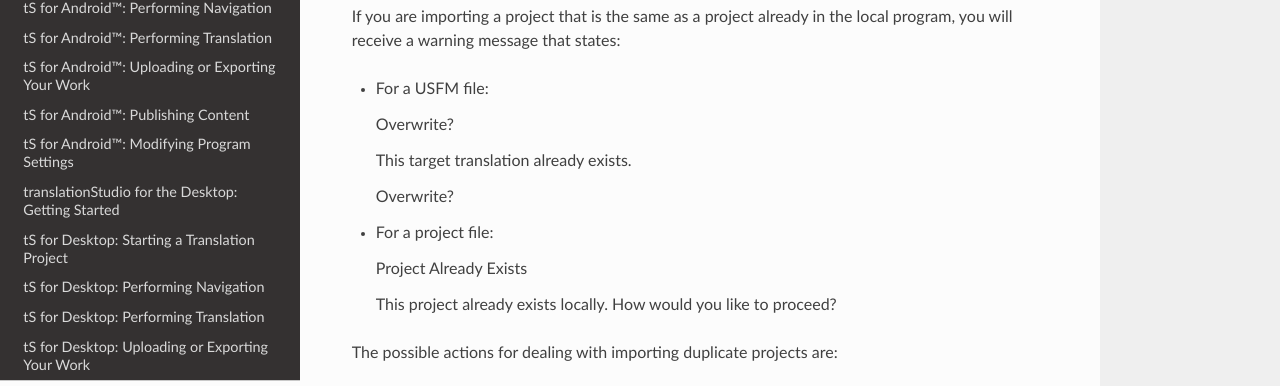
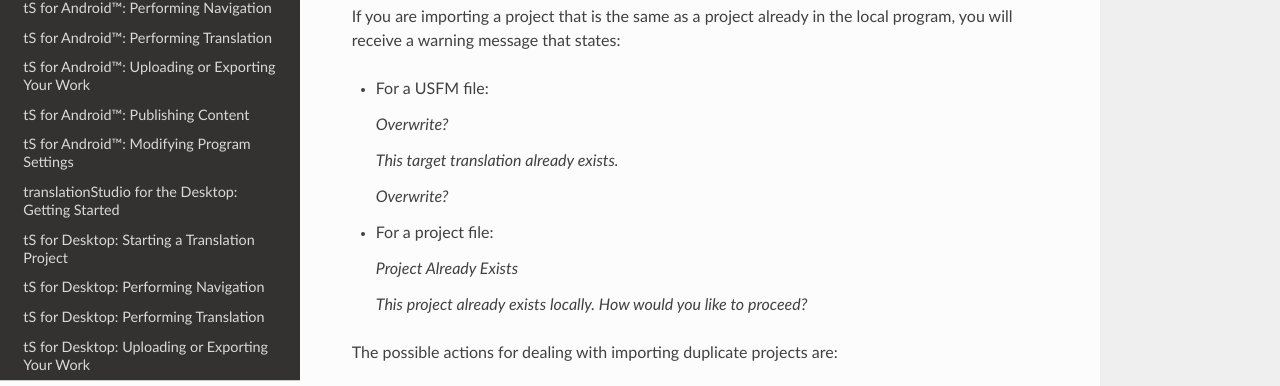
Before and after one commit to unfoldingWord-dev/translationStudio-Info, a Sphinx documentation site: the page built from docs/dImport.rst, in a window 1280 px wide and 900 px high, scrolled down 2210 px. Shown: the part 142-528 px from the top of the window. Built offline with Sphinx 7.4.7 and the Read the Docs theme 2.0.0, drawn with Linux system fonts in a browser that asks for light colours; pages that are not in the unit, such as notebooks, are missing from menus.

```diff
--- a/docs/dImport.rst
+++ b/docs/dImport.rst
@@ -97,17 +97,17 @@ If you are importing a project that is the same as a project already in the loca
 
 * For a USFM file:
 
-  Overwrite?
+  *Overwrite?*
 
-  This target translation already exists.
+  *This target translation already exists.*
 
-  Overwrite?
+  *Overwrite?*
 
 * For a project file:
 
-  Project Already Exists
+  *Project Already Exists*
 
-  This project already exists locally. How would you like to proceed?
+  *This project already exists locally. How would you like to proceed?*
 
 The possible actions for dealing with importing duplicate projects are:
 
```
